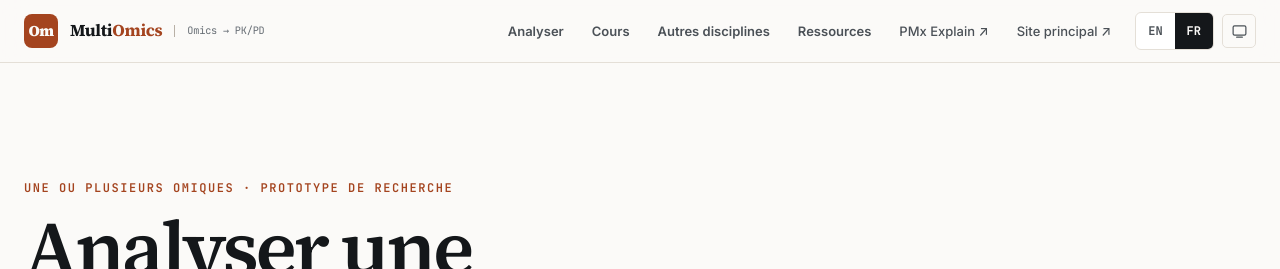
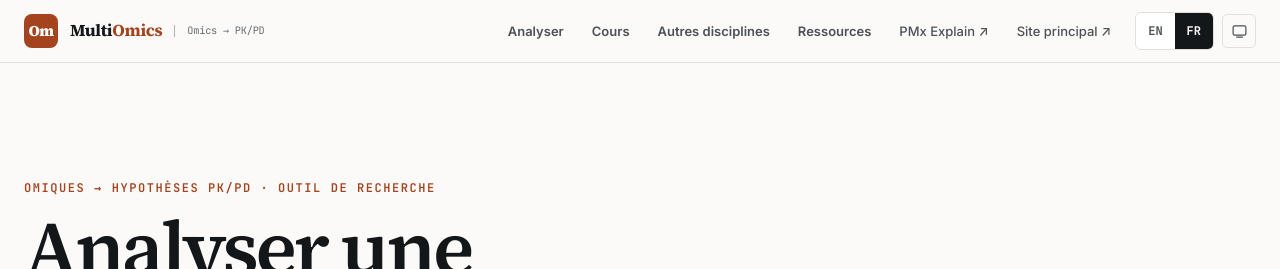
Before and after one commit to rberrah/MultiOmics, a SvelteKit app: page /multiomics in a window 1280 px wide. Shown: the top 269 px of the page. Built offline with nearby package versions, Linux system fonts and the light colour scheme.

Commit message:
content(seo): identify autonomous MultiOmics as an omics-for-PK/PD hypothesis tool, not PMx Explain duplicate

```diff
--- a/src/routes/multiomics/+page.svelte
+++ b/src/routes/multiomics/+page.svelte
@@ -50,12 +50,12 @@
 </script>
 
 <svelte:head>
-  <title>{t('Analyse omique et multi-omique — PMx Explain', 'Single-omics and multi-omics — PMx Explain')}</title>
-  <meta name="description" content={t('Outil déterministe pour analyser une ou plusieurs omiques : RNA, protéines, métabolites.', 'Deterministic analysis for one or several omics: RNA, proteins and metabolites.')} />
+  <title>{t('MultiOmics — Omiques et pharmacométrie PK/PD', 'MultiOmics — Omics for PK/PD research')}</title>
+  <meta name="description" content={t('MultiOmics : analyses traçables des données transcriptomiques, protéomiques et métabolomiques, pour explorer des hypothèses en PK/PD.', 'MultiOmics: reproducible transcriptomics, proteomics and metabolomics analyses to explore PK/PD hypotheses.')} />
 </svelte:head>
 
 <section class="hero">
-  <p class="eyebrow">{t('Une ou plusieurs omiques · prototype de recherche', 'Single-omics or multi-omics · research prototype')}</p>
+  <p class="eyebrow">{t('Omiques → hypothèses PK/PD · outil de recherche', 'Omics → PK/PD hypotheses · research tool')}</p>
   <h1>{t('Analyser une ou plusieurs omiques avec des règles explicites.', 'Analyze one or multiple omics with explicit rules.')}</h1>
   <p class="lede">{t(
     'Choisissez RNA, protéines, métabolites ou leur combinaison. Le moteur confronte vos données à votre plan d’étude et à des bases scientifiques publiques, selon des règles auditables, sans LLM. Une seule omique suffit pour explorer, comparer ou prédire lorsque le plan le permet.',
```
